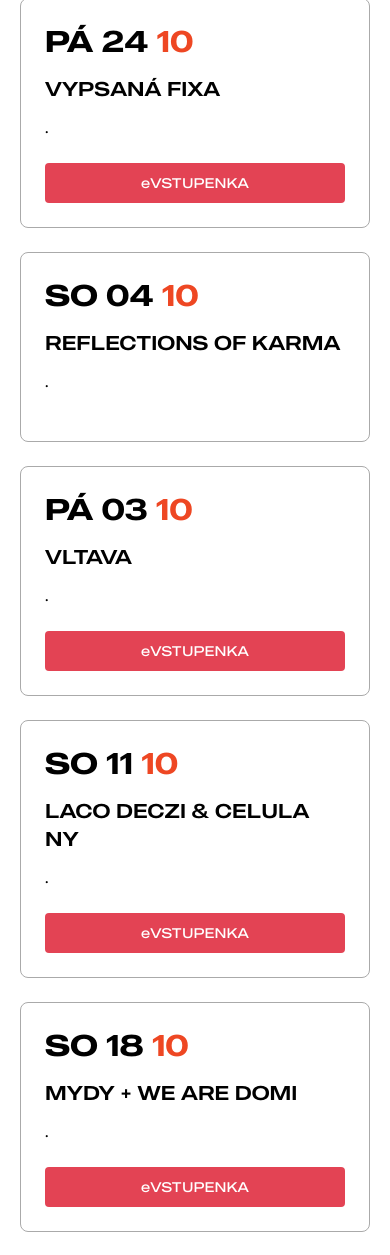
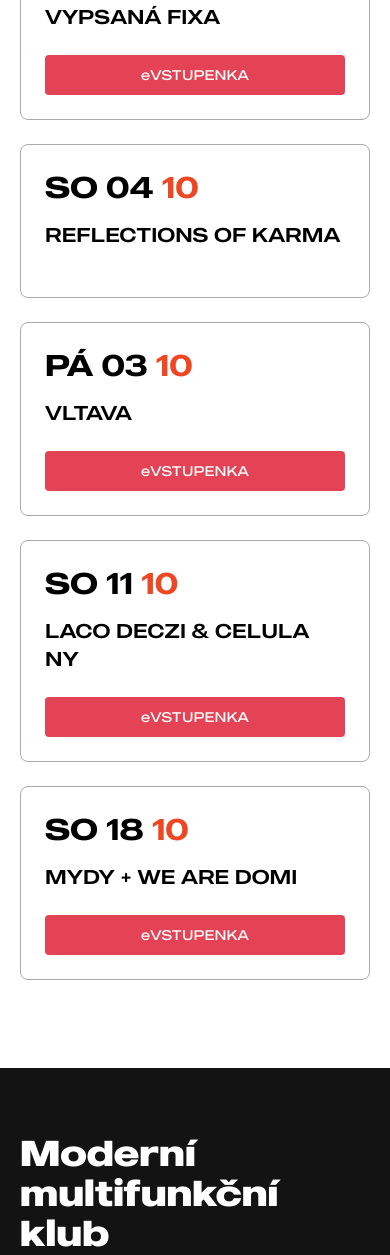
Before and after one commit to Inago-Digital/stage-micro, an Eleventy site: page src/index.njk in a window 390 px wide. Shown: the part 1711-2966 px from the top of the page. Built offline with nearby package versions, Linux system fonts and the light colour scheme; Eleventy itself is replaced by a stand-in of ours; files that its build step writes are made by us from their sources.

Commit message:
Requiriments update

```diff
--- a/src/_data/events/fri-oct-10-2025-09-24-05-gmt-0200-central-european-summer-time.json
+++ b/src/_data/events/fri-oct-10-2025-09-24-05-gmt-0200-central-european-summer-time.json
@@ -1,5 +1,4 @@
 {
   "date": "2025-10-10T07:24:05.259Z",
-  "title": "OLDIES VIDEO PARTY  ",
-  "description": "."
+  "title": "OLDIES VIDEO PARTY  "
 }
--- a/src/_data/events/fri-oct-17-2025-09-24-55-gmt-0200-central-european-summer-time.json
+++ b/src/_data/events/fri-oct-17-2025-09-24-55-gmt-0200-central-european-summer-time.json
@@ -1,6 +1,5 @@
 {
   "date": "2025-10-17T07:24:55.454Z",
   "title": "STO ZVÍŘAT  ",
-  "description": ".",
   "eTicketLink": "https://evstupenka.cz/mista/37881-sto-zvirat"
 }
--- a/src/_data/events/fri-oct-24-2025-09-25-49-gmt-0200-central-european-summer-time.json
+++ b/src/_data/events/fri-oct-24-2025-09-25-49-gmt-0200-central-european-summer-time.json
@@ -1,6 +1,5 @@
 {
   "date": "2025-10-24T07:25:49.674Z",
   "title": "VYPSANÁ FIXA",
-  "description": ".",
   "eTicketLink": "https://evstupenka.cz/mista/37882-vypsana-fixa"
 }
--- a/src/_data/events/sat-oct-04-2025-09-22-58-gmt-0200-central-european-summer-time.json
+++ b/src/_data/events/sat-oct-04-2025-09-22-58-gmt-0200-central-european-summer-time.json
@@ -1,5 +1,4 @@
 {
   "date": "2025-10-04T07:22:58.198Z",
-  "title": "REFLECTIONS OF KARMA  ",
-  "description": "."
+  "title": "REFLECTIONS OF KARMA  "
 }
--- a/src/_data/events/sat-oct-04-2025-18-08-12-gmt-0200-central-european-summer-time.json
+++ b/src/_data/events/sat-oct-04-2025-18-08-12-gmt-0200-central-european-summer-time.json
@@ -1,6 +1,5 @@
 {
   "date": "2025-10-03T16:08:12.814Z",
   "title": "VLTAVA  ",
-  "eTicketLink": "https://evstupenka.cz/akce/37880-vltava",
-  "description": "."
+  "eTicketLink": "https://evstupenka.cz/akce/37880-vltava"
 }
--- a/src/_data/events/sat-oct-11-2025-09-24-19-gmt-0200-central-european-summer-time.json
+++ b/src/_data/events/sat-oct-11-2025-09-24-19-gmt-0200-central-european-summer-time.json
@@ -1,6 +1,5 @@
 {
   "date": "2025-10-11T07:24:19.798Z",
   "title": "LACO DECZI & CELULA NY  ",
-  "eTicketLink": "https://evstupenka.cz/mista/38220-laco-deczi",
-  "description": "."
+  "eTicketLink": "https://evstupenka.cz/mista/38220-laco-deczi"
 }
--- a/src/_data/events/sat-oct-18-2025-09-25-24-gmt-0200-central-european-summer-time.json
+++ b/src/_data/events/sat-oct-18-2025-09-25-24-gmt-0200-central-european-summer-time.json
@@ -1,6 +1,5 @@
 {
   "date": "2025-10-18T07:25:24.750Z",
   "title": "MYDY + WE ARE DOMI  ",
-  "description": ".",
   "eTicketLink": "https://evstupenka.cz/mista/38358-mydy-we-are-domi"
 }
--- a/src/_includes/partials/even-item.njk
+++ b/src/_includes/partials/event-item.njk
@@ -1,5 +1,5 @@
 <div
-  class="border-gray border rounded-lg p-6 mb-6 w-full md:flex md:items-center md:justify-between"
+  class="border-gray border rounded-lg p-6 mb-6 w-full md:flex md:justify-between"
 >
   <p class="uppercase font-medium text-3xl md:w-32">
     {{ event.date | formatDate("EEE dd") }}
--- a/src/index.njk
+++ b/src/index.njk
@@ -53,7 +53,7 @@
   <h2 class="text-5xl md:text-8xl font-bold uppercase mb-10 md:mb-16">
     Program
   </h2>
-  {% for event in collections.events %} {% include 'partials/even-item.njk' %}
+  {% for event in collections.events %} {% include 'partials/event-item.njk' %}
   {% endfor %}
 </section>
 
```
Also changed, not shown: src/admin/config.yml (+6 -1 lines), 3 other files.
